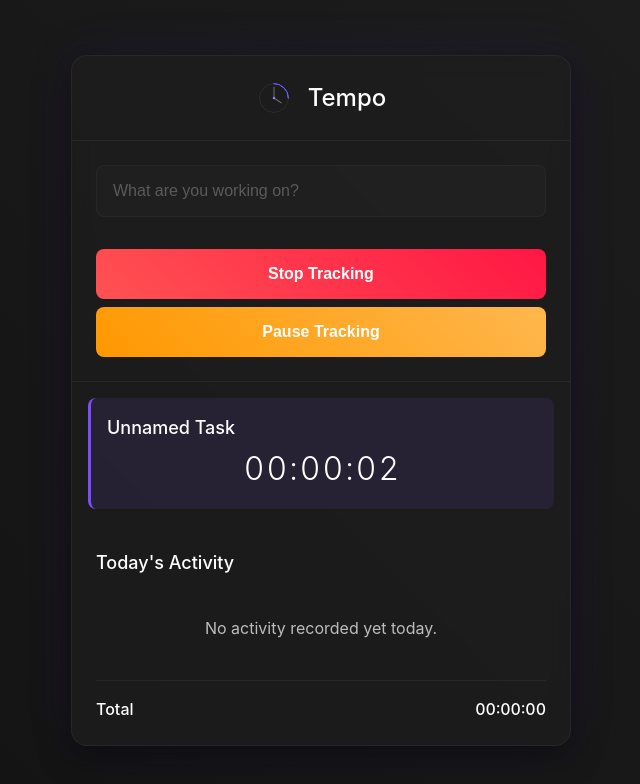
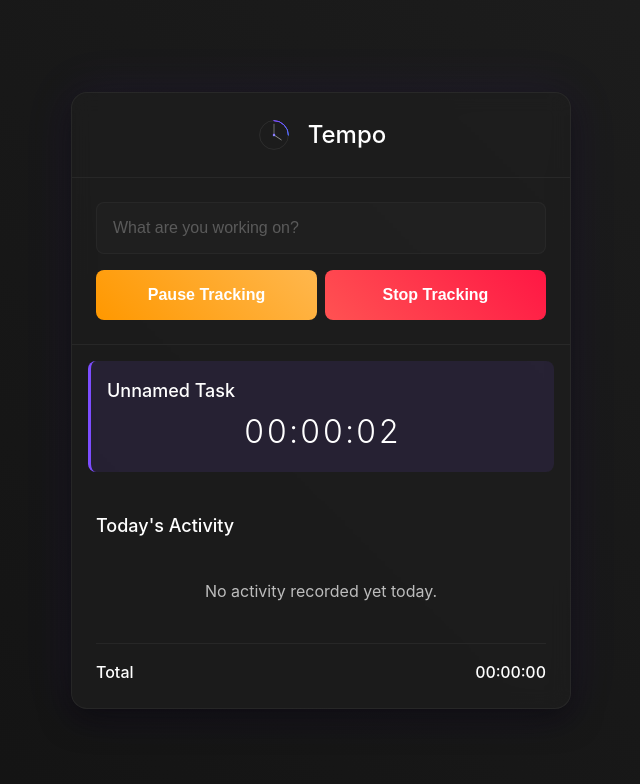
Before and after one commit to ptiswitz/tempo, a Vue app: page / in a window 1280 px wide. Both pictures are taken after a click on the button "Start Tracking". Shown: the top 784 px of the page, without its empty margins (319-959 px from the left). Built offline with nearby package versions, Linux system fonts and the light colour scheme.

Commit message:
Place pause and stop buttons on same row

```diff
--- a/src/components/TaskForm.vue
+++ b/src/components/TaskForm.vue
@@ -70,6 +70,7 @@ function handleKeydown(event: KeyboardEvent) {
       </div>
 
       <button
+        v-if="!isTracking"
         type="button"
         id="trackButton"
         :class="buttonClass"
@@ -78,8 +79,8 @@ function handleKeydown(event: KeyboardEvent) {
       >
         {{ buttonText }}
       </button>
+      <div v-else class="button-row">
         <button
-        v-if="isTracking"
           type="button"
           id="pauseButton"
           :class="pauseButtonClass"
@@ -88,6 +89,16 @@ function handleKeydown(event: KeyboardEvent) {
         >
           {{ pauseButtonText }}
         </button>
+        <button
+          type="button"
+          id="trackButton"
+          :class="buttonClass"
+          :aria-pressed="isTracking"
+          @click="handleTrackButtonClick"
+        >
+          {{ buttonText }}
+        </button>
+      </div>
     </form>
   </section>
 </template>
@@ -203,6 +214,18 @@ function handleKeydown(event: KeyboardEvent) {
     filter: brightness(1.1);
 }
 
+.button-row {
+    display: flex;
+    gap: var(--spacing-small);
+    margin-top: var(--spacing-medium);
+}
+
+.button-row .action-button,
+.button-row .pause-button {
+    margin-top: 0;
+    flex: 1;
+}
+
 /* High contrast mode adjustments */
 @media (forced-colors: active) {
     .action-button {
```
Lines whose indentation alone changed are shown as unchanged.
